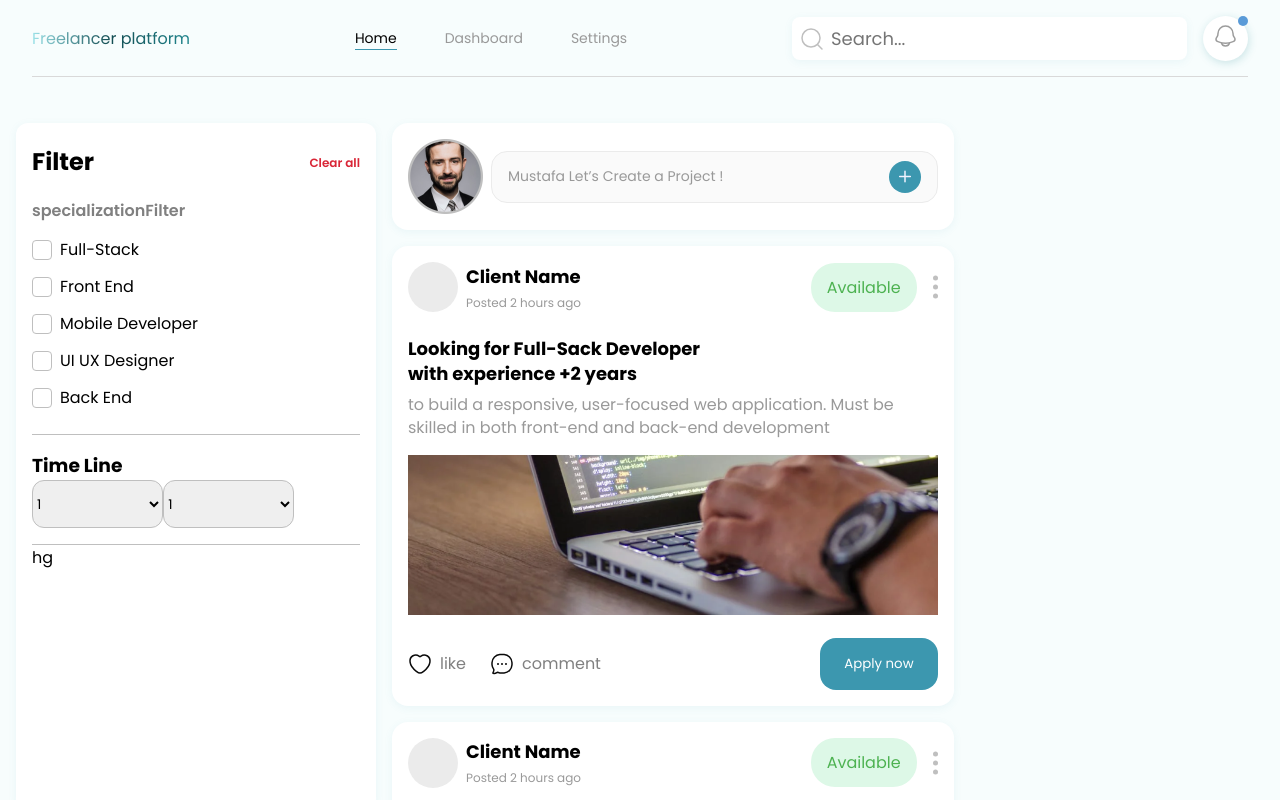
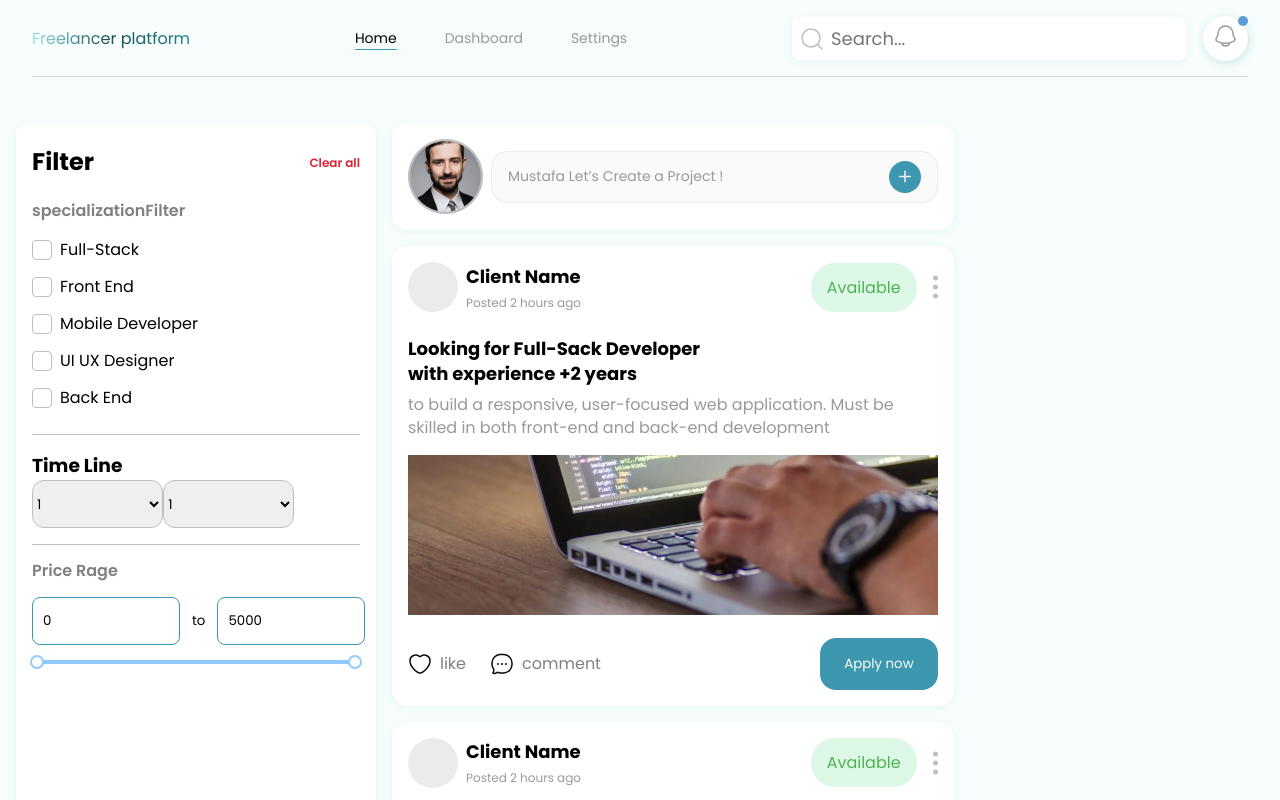
Before and after one commit to boo-shehab/Freelancer_platform, a React (Vite) app: page / in a window 1280 px wide. Shown: the top 800 px of the page. Built offline with nearby package versions, Linux system fonts and the light colour scheme.

Commit message:
new added

```diff
--- a/src/components/filterSide/filterSide.module.css
+++ b/src/components/filterSide/filterSide.module.css
@@ -1,6 +1,6 @@
 .filterFreeLanceSide {
   width: 360px;
-  height: 86vh;
+  height: 100vh;
   background-color: #ffffff;
   box-shadow: 0px 2px 8px 0px #3c97af14;
   border-radius: 12px;
--- a/src/screens/freeLancerScreen/freeLancerScreen.jsx
+++ b/src/screens/freeLancerScreen/freeLancerScreen.jsx
@@ -1,8 +1,9 @@
 import React, { useState } from "react";
 import styles from "./freeLancerScreen.module.css";
 import FilterSide from "../../components/filterSide/filterSide";
+import { Slider } from "antd";
 const freeLancerScreen = () => {
-  const [isGreen, setIsGreen] = useState(false);
+  const [value, setValue] = useState([0, 5000]);
   const [selectedJobs, setSelectedJobs] = useState([]);
   const handleJobSelection = (jobId) => {
     setSelectedJobs(
@@ -14,6 +15,17 @@ const freeLancerScreen = () => {
   };
   const clearAllSelections = () => {
     setSelectedJobs([]);
+  };
+  const onInputChange = (index, newValue) => {
+    const updatedValue = [...value];
+    const numericValue = Number(newValue);
+    if (!isNaN(numericValue) && numericValue >= 0 && numericValue <= 5000) {
+      updatedValue[index] = numericValue;
+      setValue(updatedValue);
+    }
+  };
+  const onSliderChange = (newValue) => {
+    setValue(newValue);
   };
   const optionOfFreelancing = [
     {
@@ -78,9 +90,32 @@ const freeLancerScreen = () => {
               <option value="">4</option>
             </select>
           </div>
-
-
-          hg
+          <div className={styles.priceRage}>
+            <h3 className={styles.PriceRageHeader}>Price Rage</h3>
+            <div className={styles.priceShowUp}>
+              <input
+                className={styles.priceShowUpInput}
+                type="text"
+                value={value[0]}
+                onChange={(e) => onInputChange(0, e.target.value)} // Update second value
+              />
+              <small>to</small>
+              <input
+                className={styles.priceShowUpInput}
+                type="text"
+                value={value[1]}
+                onChange={(e) => onInputChange(1, e.target.value)} // Update second value
+              />
+            </div>
+          </div>
+          <Slider
+            range
+            max={5000}
+            min={0}
+            value={value}
+            onChange={onSliderChange}
+            className="custom-slider"
+          />
         </div>
       </FilterSide>
     </>
--- a/src/screens/freeLancerScreen/freeLancerScreen.module.css
+++ b/src/screens/freeLancerScreen/freeLancerScreen.module.css
@@ -74,11 +74,53 @@
 }
 
 .selectTime {
-    width: 40%;
-    height: 48px;
-    border: 1px solid #BFBFBF;
-    border-radius:12px ;
+  width: 40%;
+  height: 48px;
+  border: 1px solid #bfbfbf;
+  border-radius: 12px;
 }
-.selectTime:focus{
-    outline: none;
+.selectTime:focus {
+  outline: none;
 }
+.custom-slider .ant-slider-track {
+  background-color: #3c97af; /* Track color */
+}
+
+.custom-slider .ant-slider-dot {
+  background-color: #3c97af; /* Dot background color */
+  border-color: #3c97af; /* Dot border color */
+}
+
+.custom-slider .ant-slider-handle {
+  background-color: #3c97af; /* Handle background color */
+  border-color: #3c97af; /* Handle border color */
+}
+.priceRage {
+  margin-top: 16px;
+}
+.priceShowUp {
+  display: flex;
+  gap: 12px;
+  align-items: center;
+  margin-top: 16px;
+}
+.PriceRageHeader {
+  font-family: Poppins;
+  font-size: 16px;
+  font-weight: 600;
+  line-height: 20px;
+  text-align: left;
+  text-decoration-skip-ink: none;
+  color: #808080;
+}
+.priceShowUpInput {
+  width: 148px;
+  height: 48px;
+  padding: 10px;
+  gap: 10px;
+  border: 1px #3c97af solid;
+  border-radius: 8px;
+}
+.priceShowUpInput:focus {
+  outline: #3c97af;
+}
```
Also changed, not shown: src/index.css (line endings or trailing spaces). Lines whose indentation alone changed are shown as unchanged.
